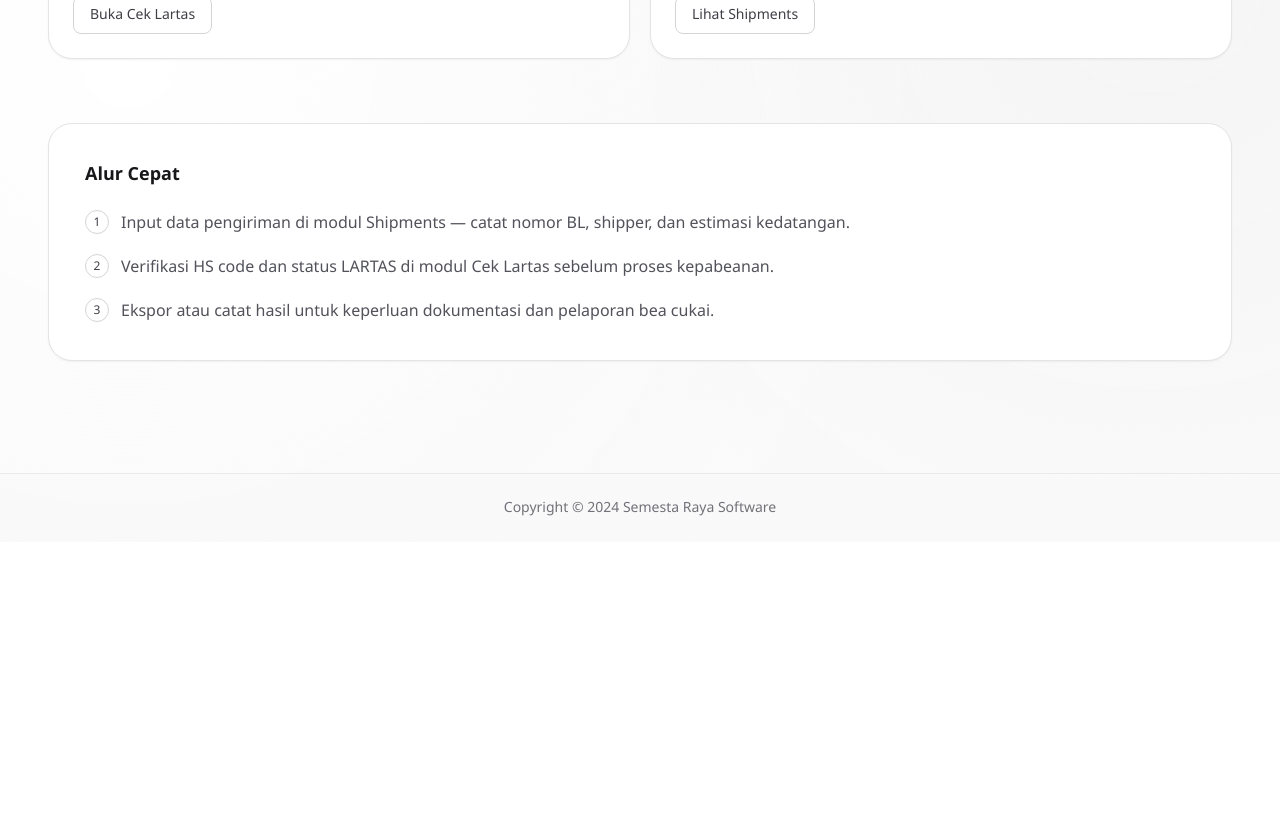
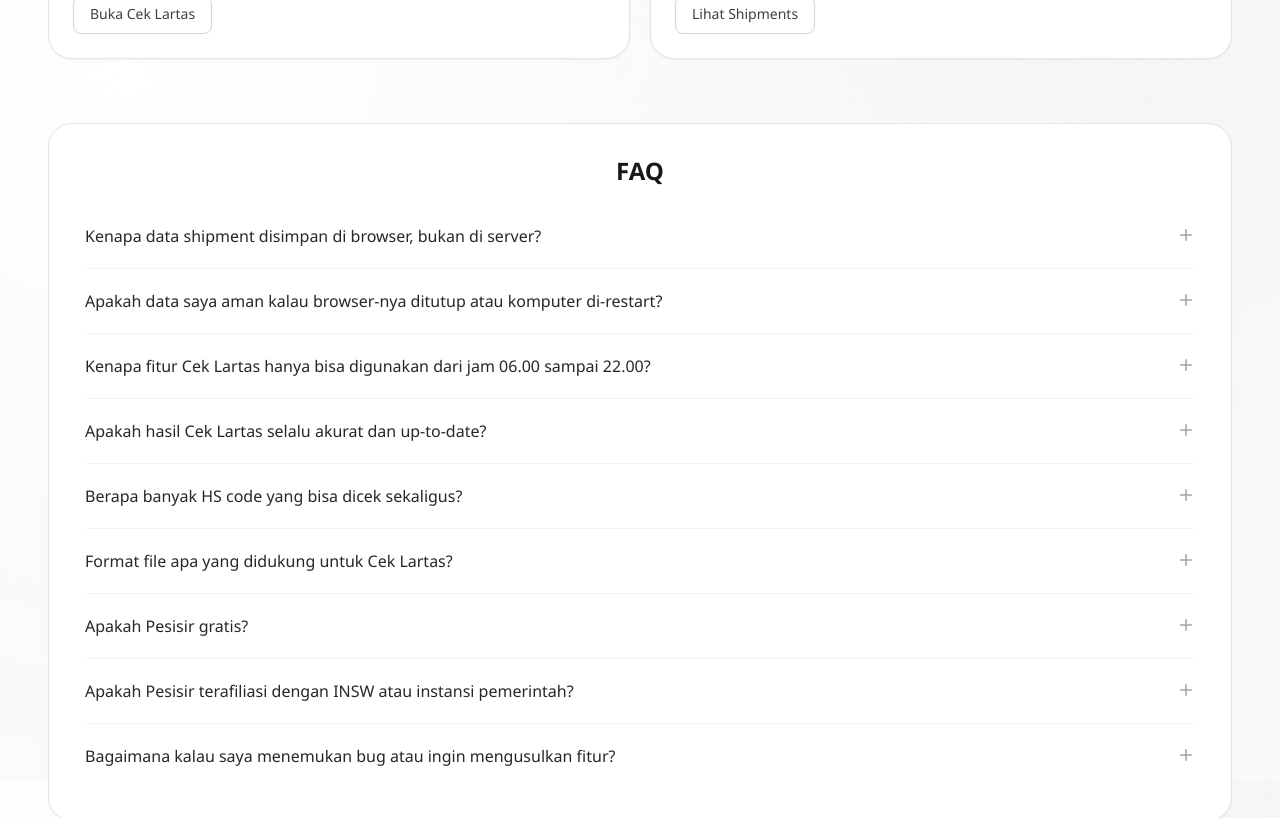
Before and after one commit to apktntaj/insscan, a Next.js app: page / in a window 1280 px wide. Shown: the part 820-1638 px from the top of the page. Before the commit the page ends 1362 px from the top, so only its background shows below. Built offline with nearby package versions, Linux system fonts and the light colour scheme.

Commit message:
Add faq section

```diff
--- a/app/page.jsx
+++ b/app/page.jsx
@@ -1,6 +1,7 @@
 "use client";
 
 import Link from "next/link";
+import { useState } from "react";
 
 const productCards = [
   {
@@ -33,13 +34,82 @@
   },
 ];
 
-const quickFlow = [
-  "Input data pengiriman di modul Shipments — catat nomor BL, shipper, dan estimasi kedatangan.",
-  "Verifikasi HS code dan status LARTAS di modul Cek Lartas sebelum proses kepabeanan.",
-  "Ekspor atau catat hasil untuk keperluan dokumentasi dan pelaporan bea cukai.",
+const faqs = [
+  {
+    q: "Kenapa data shipment disimpan di browser, bukan di server?",
+    a: "Privasi. Supaya data operasional kamu tidak melewati server pihak ketiga. Data shipment (terutama shipper) bersifat sensitif secara bisnis. Dengan menyimpannya di browser, kamu punya kendali penuh. Tidak ada yang bisa mengakses data kamu selain kamu sendiri.",
+  },
+  {
+    q: "Apakah data saya aman kalau browser-nya ditutup atau komputer di-restart?",
+    a: "Ya, aman. IndexedDB bersifat persisten — data tetap ada selama kamu tidak menghapus data browser secara manual atau berpindah perangkat atau berganti browser.",
+  },
+  {
+    q: "Kenapa fitur Cek Lartas hanya bisa digunakan dari jam 06.00 sampai 22.00?",
+    a: "Pesisir mengambil data langsung dari situs INSW (Indonesia National Single Window). Di luar jam tersebut, INSW cenderung tidak responsif. Daripada kamu menunggu tanpa kepastian, kami batasi jam operasional agar pengalaman penggunaannya tetap konsisten.",
+  },
+  {
+    q: "Apakah hasil Cek Lartas selalu akurat dan up-to-date?",
+    a: "Data yang ditampilkan berasal langsung dari INSW saat kamu melakukan pencarian — bukan dari cache atau database kami. Pesisir adalah platform yang berfokus pada efisiensi alur kerja. Bukan penyedia data. Akurasi bergantung pada data yang tersedia di INSW pada saat itu. Untuk keputusan kepabeanan penting, selalu verifikasi ulang ke sumber resmi.",
+  },
+  {
+    q: "Berapa banyak HS code yang bisa dicek sekaligus?",
+    a: "Tidak ada batas jumlah baris di file Excel yang kamu unggah. Namun proses berjalan secara berurutan dengan jeda antar request untuk menghindari pemblokiran dari server INSW. Semakin banyak HS code, semakin lama prosesnya.",
+  },
+  {
+    q: "Format file apa yang didukung untuk Cek Lartas?",
+    a: "Saat ini hanya mendukung file Excel (.xlsx dan .xls). Kolom HS code harus ada di file tersebut — kamu bisa lihat contoh format yang diterima di halaman Cek Lartas.",
+  },
+  {
+    q: "Apakah Pesisir gratis?",
+    a: "Ya, saat ini semua fitur Pesisir gratis digunakan tanpa perlu membuat akun.",
+  },
+  {
+    q: "Apakah Pesisir terafiliasi dengan INSW atau instansi pemerintah?",
+    a: "Tidak. Pesisir adalah tool independen yang dibuat untuk membantu staf operasional PPJK dan freight forwarder.",
+  },
+  {
+    q: "Bagaimana kalau saya menemukan bug atau ingin mengusulkan fitur?",
+    a: "Kamu bisa menyampaikannya langsung di halaman Feedback. Ada form saran dan kontak WhatsApp yang bisa kamu gunakan.",
+  },
 ];
 
+/**
+ * FAQ item with expand/collapse toggle.
+ * @param {{ q: string, a: string, open: boolean, onToggle: () => void }} props
+ */
+function FaqItem({ q, a, open, onToggle }) {
+  return (
+    <div className="border-b border-zinc-100 last:border-0">
+      <button
+        onClick={onToggle}
+        className="flex w-full items-start justify-between gap-4 py-5 text-left"
+        aria-expanded={open}
+      >
+        <span className="text-sm font-medium text-zinc-800 sm:text-base">{q}</span>
+        <span
+          className={`mt-0.5 shrink-0 text-zinc-400 transition-transform duration-200 ${open ? "rotate-45" : ""}`}
+          aria-hidden="true"
+        >
+          <svg xmlns="http://www.w3.org/2000/svg" width="18" height="18" viewBox="0 0 24 24" fill="none" stroke="currentColor" strokeWidth="2" strokeLinecap="round" strokeLinejoin="round">
+            <line x1="12" y1="5" x2="12" y2="19" />
+            <line x1="5" y1="12" x2="19" y2="12" />
+          </svg>
+        </span>
+      </button>
+      {open && (
+        <p className="pb-5 text-sm leading-7 text-zinc-500">{a}</p>
+      )}
+    </div>
+  );
+}
+
 export default function Home() {
+  const [activeIndex, setActiveIndex] = useState(null);
+
+  function handleToggle(index) {
+    setActiveIndex(activeIndex === index ? null : index);
+  }
+
   return (
     <div className="space-y-12 pb-8 sm:space-y-16">
       <section className="relative overflow-hidden rounded-[2rem] border border-sky-100/90 bg-gradient-to-br from-sky-50 via-white to-cyan-50 px-6 py-10 shadow-sm sm:px-10 sm:py-14">
@@ -100,18 +170,19 @@
         ))}
       </section>
 
-      <section className="rounded-3xl border border-zinc-200 bg-white p-7 shadow-sm sm:p-9">
-        <h3 className="text-lg font-semibold text-zinc-900">Alur Cepat</h3>
-        <ol className="mt-5 space-y-4 text-sm text-zinc-600 sm:text-base">
-          {quickFlow.map((step, index) => (
-            <li key={step} className="flex gap-3">
-              <span className="mt-0.5 inline-flex h-6 w-6 shrink-0 items-center justify-center rounded-full border border-zinc-300 text-xs font-medium text-zinc-700">
-                {index + 1}
-              </span>
-              <span className="leading-7">{step}</span>
-            </li>
+      <section className="rounded-3xl border border-zinc-200 bg-white px-7 py-8 shadow-sm sm:px-9">
+        <h3 className="text-2xl text-center font-semibold text-zinc-900">FAQ</h3>
+        <div className="mt-4">
+          {faqs.map((faq, index) => (
+            <FaqItem
+              key={faq.q}
+              q={faq.q}
+              a={faq.a}
+              open={activeIndex === index}
+              onToggle={() => handleToggle(index)}
+            />
           ))}
-        </ol>
+        </div>
       </section>
     </div>
   );
```
